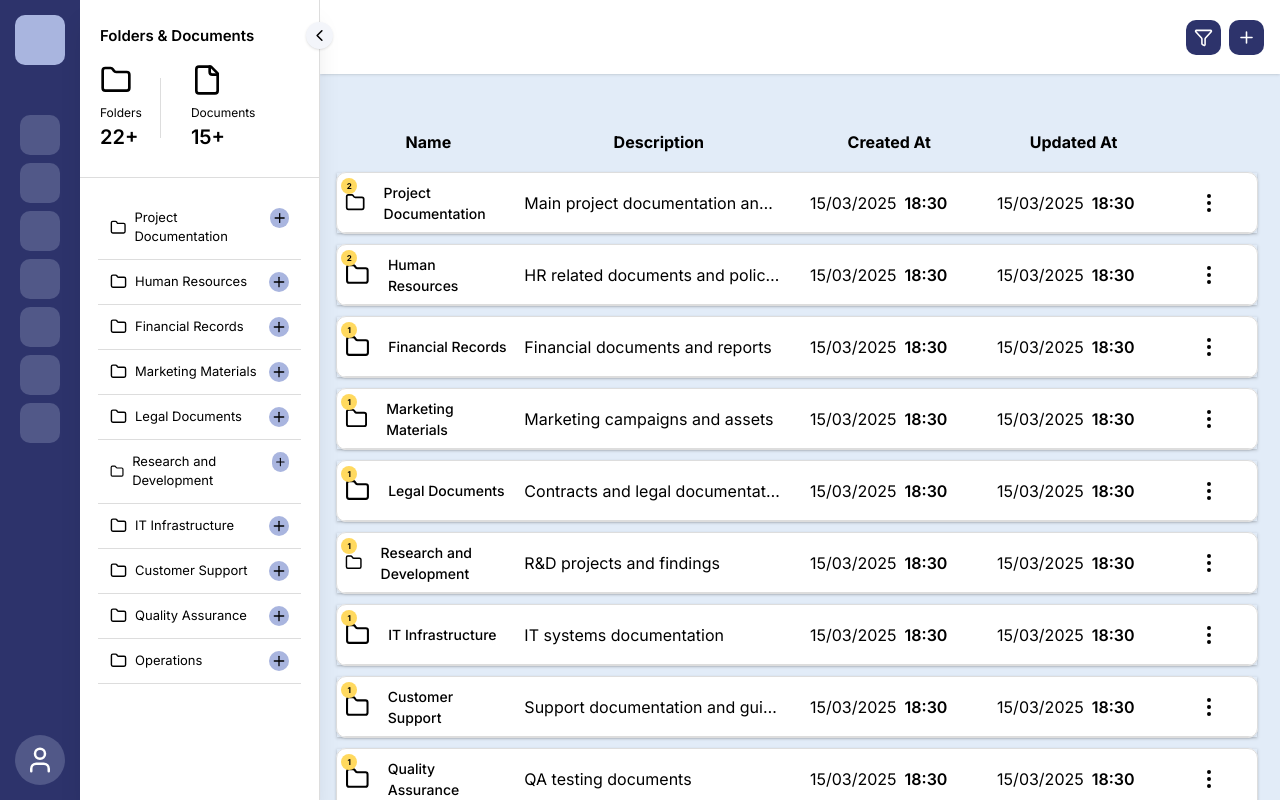
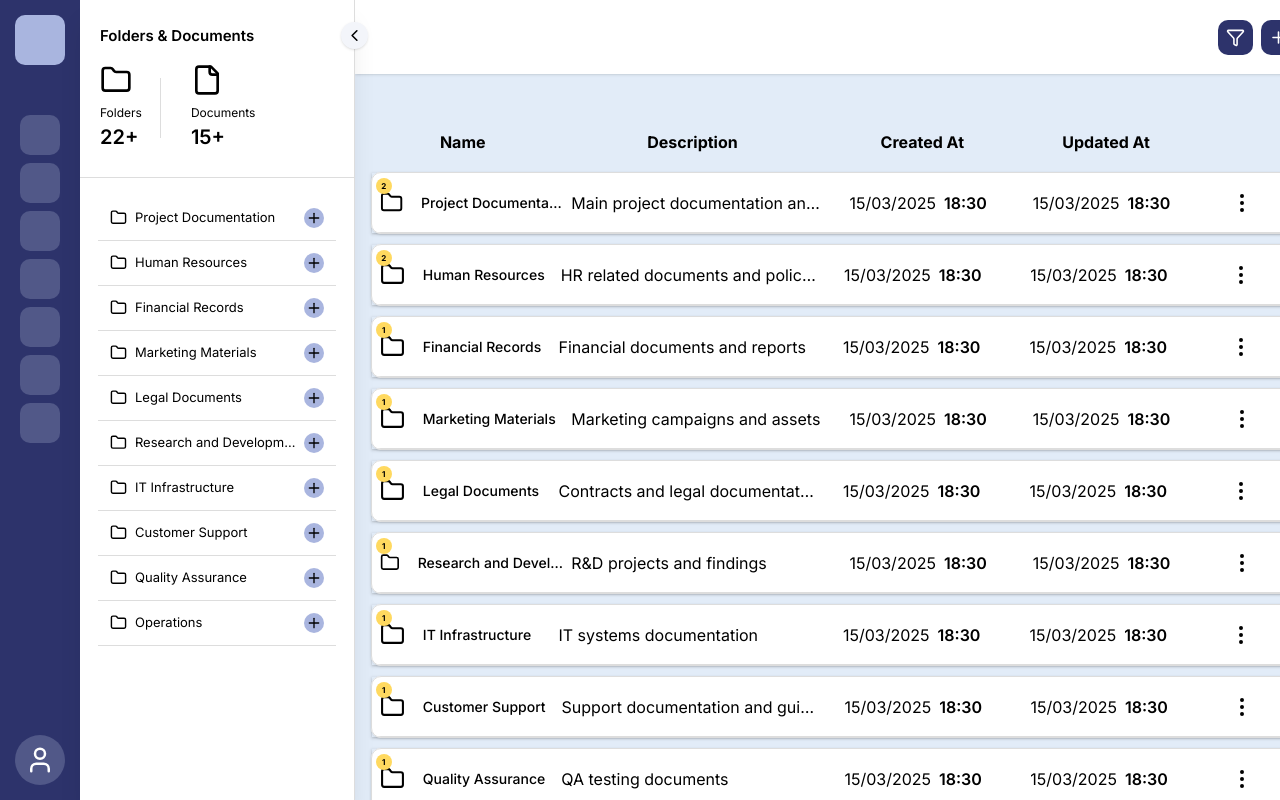
Before and after one commit to hamid1882/doc-management-system-NSM-, a Next.js app: page / in a window 1280 px wide. Built offline with nearby package versions, Linux system fonts and the light colour scheme.

Commit message:
fix: ui errors

```diff
--- a/src/app/components/FolderItem.tsx
+++ b/src/app/components/FolderItem.tsx
@@ -26,13 +26,13 @@ function FolderItem({
           : "hover:bg-primary-150"
       }`}
     >
-      <div className="flex items-center gap-[8px]">
+      <div className="flex items-center gap-[8px] w-[90%]">
         {type === "folder" ? (
           <Folder className="w-[17px] h-[17px]" />
         ) : (
-          <File className="w-[17px] h-[17px]" />
+          <File className="w-[26px] h-[26px]" />
         )}
-        <p className="text-[13px] font-[400]">{name}</p>
+        <p className="text-[13px] font-[400] truncate">{name}</p>
       </div>
       <div
         onClick={() => setAddFolderPopup(true)}
--- a/src/app/components/MainContentRow.tsx
+++ b/src/app/components/MainContentRow.tsx
@@ -70,7 +70,7 @@ function MainContentRow({
             expanded ? "rotate-90" : ""
           } transition-all fill-black`}
         />
-        <div className="flex items-center gap-[18px]">
+        <div className="flex items-center gap-[18px] w-full">
           <div className="w-[25px] h-[25px] relative select-none">
             {type === "folder" ? (
               <Folder className="w-full h-full" />
@@ -85,7 +85,7 @@ function MainContentRow({
               <></>
             )}
           </div>
-          <p className="text-[14px] font-medium">{name}</p>
+          <p className="text-[14px] font-medium truncate">{name}</p>
         </div>
       </div>
       {/* description */}
```
